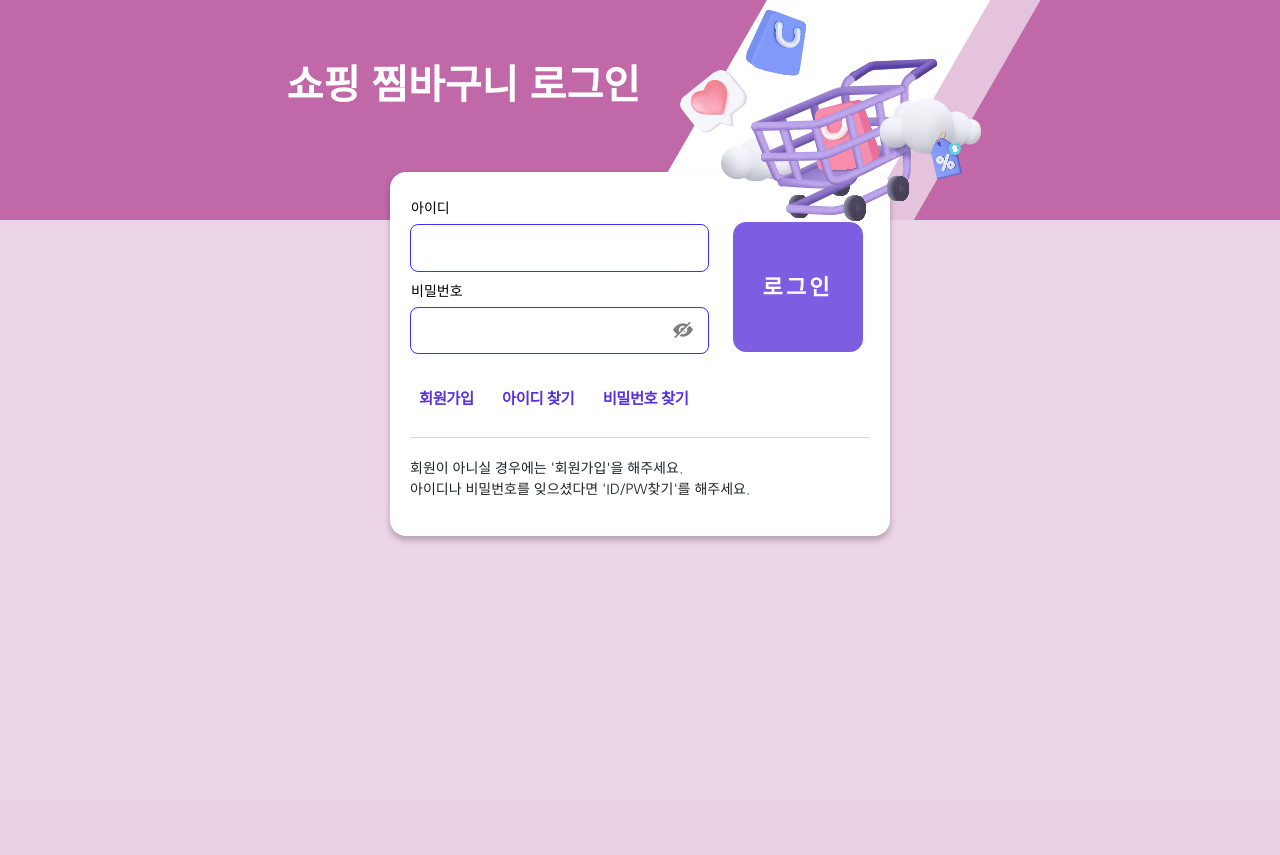
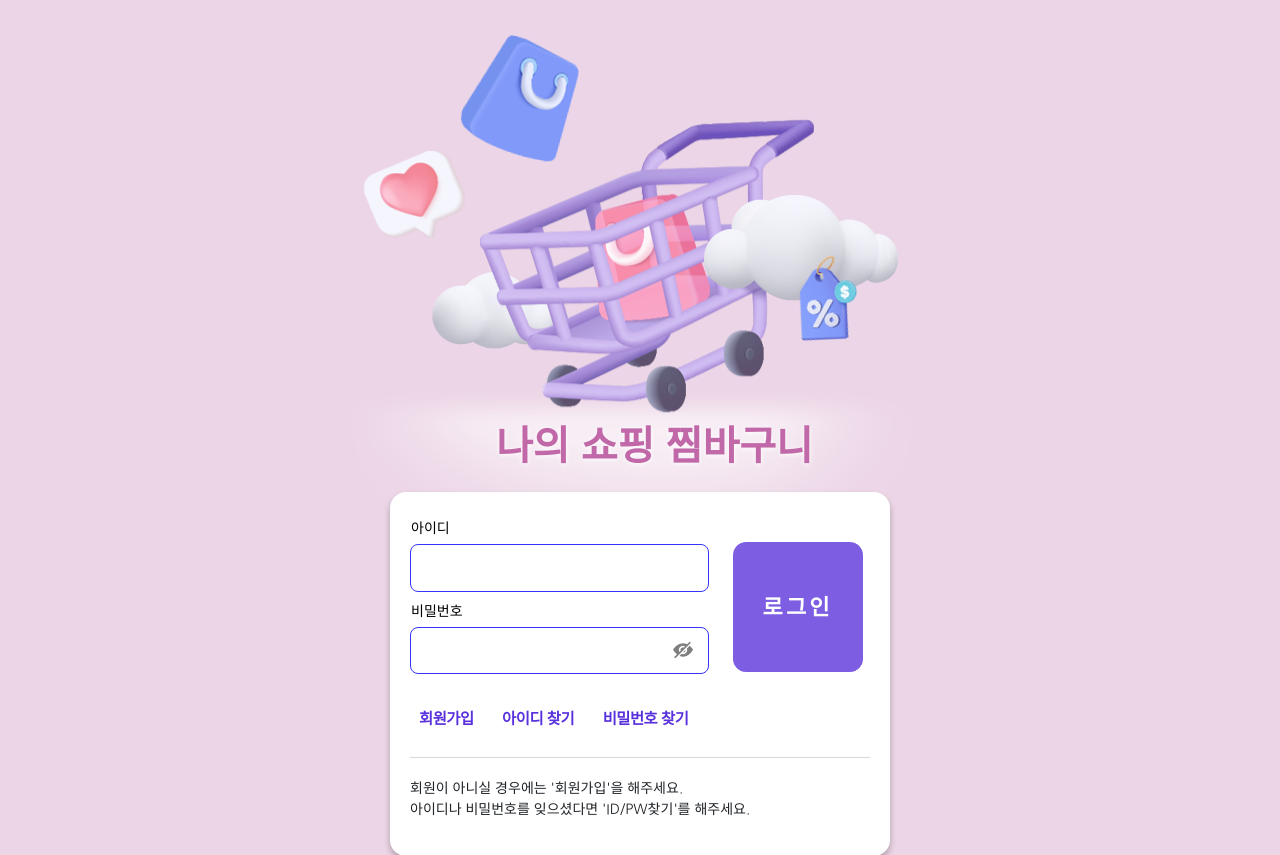
Before and after one commit to makingChallenge-15-Advanced-1/shopping-wish-list, a Flask app: page / in a window 1280 px wide. Shown: the top 855 px of the page. Before the commit the page ends 543 px from the top, so only its background shows below. Run offline with Flask 2, Linux system fonts and the light colour scheme.

Commit message:
html 로그인 이미지 적용

```diff
--- a/templates/login.html
+++ b/templates/login.html
@@ -20,8 +20,15 @@
 </head>
 
 <body>
-    <div class="mytitle">
-        <h1><b>쇼핑 찜바구니 로그인</b><img src="/static/img/img_shoppingBasket.png" alt="장바구니"></h1>
+    <div class="mytitle bglogin">
+        <h1><b>나의 쇼핑 찜바구니</b></h1>
+        <div class="ani-img01">
+            <img class="heart" src="/static/img/img_heart.png" alt="heart">
+            <img class="bag" src="/static/img/img_bag.png" alt="bag">
+            <img class="tag" src="/static/img/img_tag.png" alt="tag"></div>
+        <div class="bg-img02"><img class="cloud02" src="/static/img/img_cloud_02.png" alt="cloud02"></div>
+        <div class="ani-img02"><img class="basket" src="/static/img/img_basket.png" alt="basket"></div>
+        <div class="bg-img01"><img class="cloud01" src="/static/img/img_cloud_01.png" alt="cloud01"></div>
     </div>
     <div class="mylogin" id="login_box">
         <div class="row">
```
